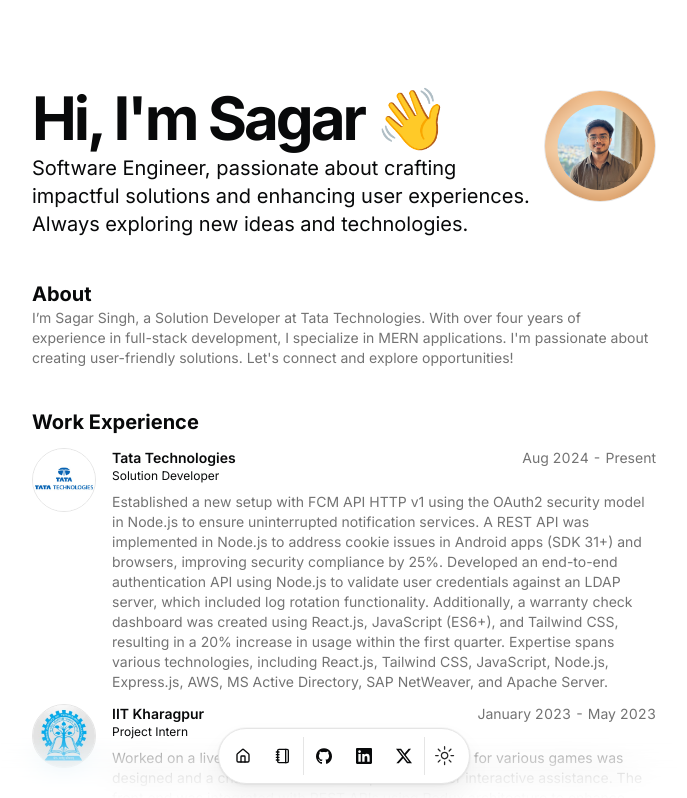
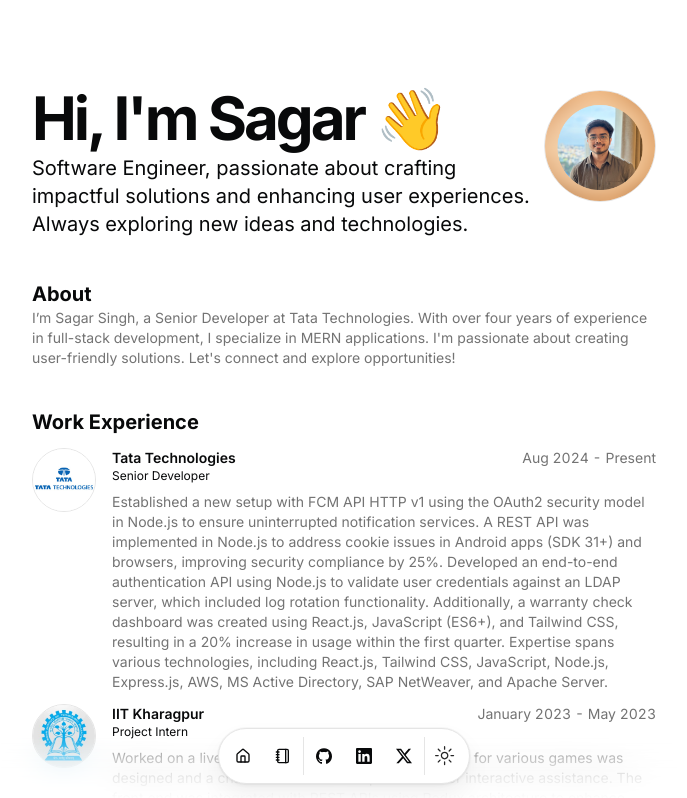
Before and after one commit to sagarsingh1646/Portfolio-1, a Next.js app: page / in a window 1280 px wide. Shown: the top 798 px of the page, without its empty margins (296-983 px from the left). Built offline with nearby package versions, Linux system fonts and the light colour scheme.

Commit message:
data updated

```diff
--- a/src/data/resume.tsx
+++ b/src/data/resume.tsx
@@ -9,7 +9,7 @@
   description:
     "Software Engineer, passionate about crafting impactful solutions and enhancing user experiences. Always exploring new ideas and technologies.",
   summary:
-    "I’m Sagar Singh, a Solution Developer at Tata Technologies. With over four years of experience in full-stack development, I specialize in MERN applications. I'm passionate about creating user-friendly solutions. Let's connect and explore opportunities!",
+    "I’m Sagar Singh, a Senior Developer at Tata Technologies. With over four years of experience in full-stack development, I specialize in MERN applications. I'm passionate about creating user-friendly solutions. Let's connect and explore opportunities!",
   avatarUrl: "/profile_photo.png",
   skills: [
     "React.js",
@@ -52,7 +52,7 @@
       href: "https://www.tatatechnologies.com/in/",
       badges: [],
       location: "Pune",
-      title: "Solution Developer",
+      title: "Senior Developer",
       logoUrl: "/tata_technologies.jpg",
       start: "Aug 2024",
       end: "Present",
```
